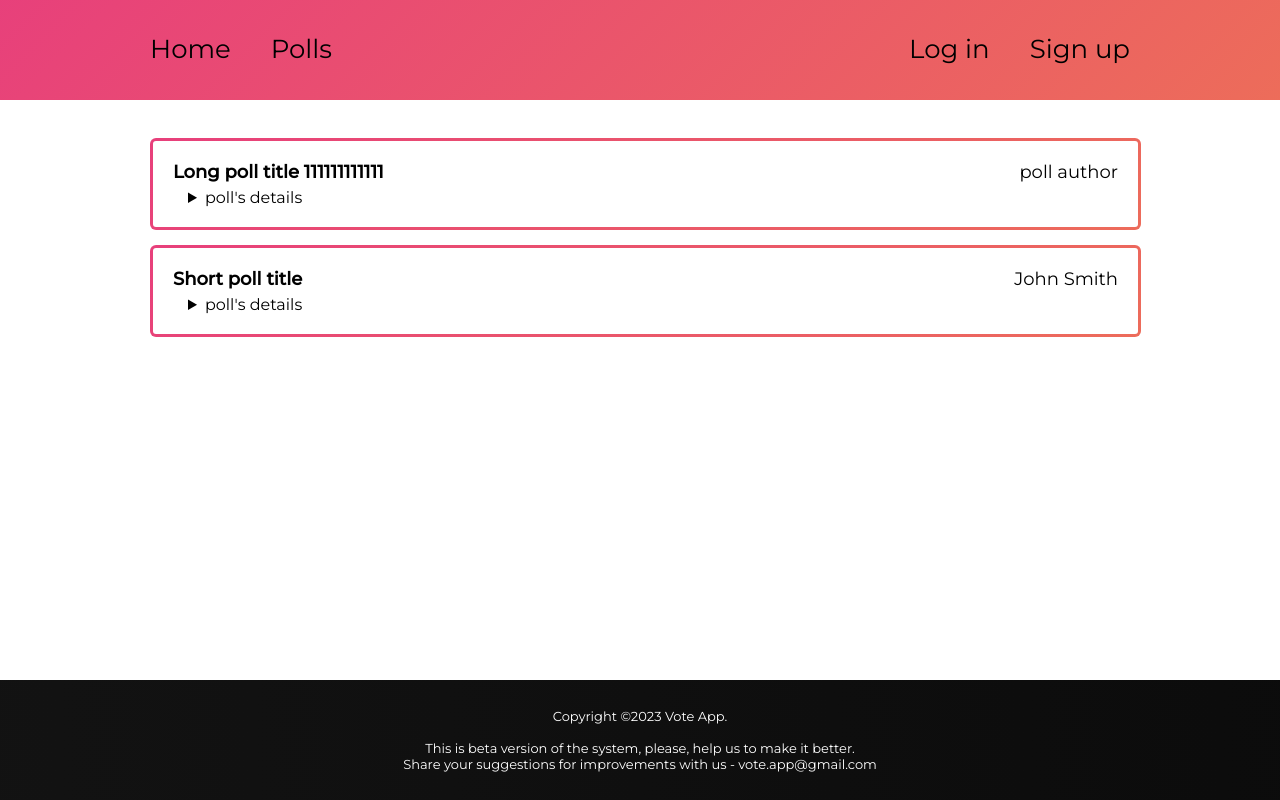
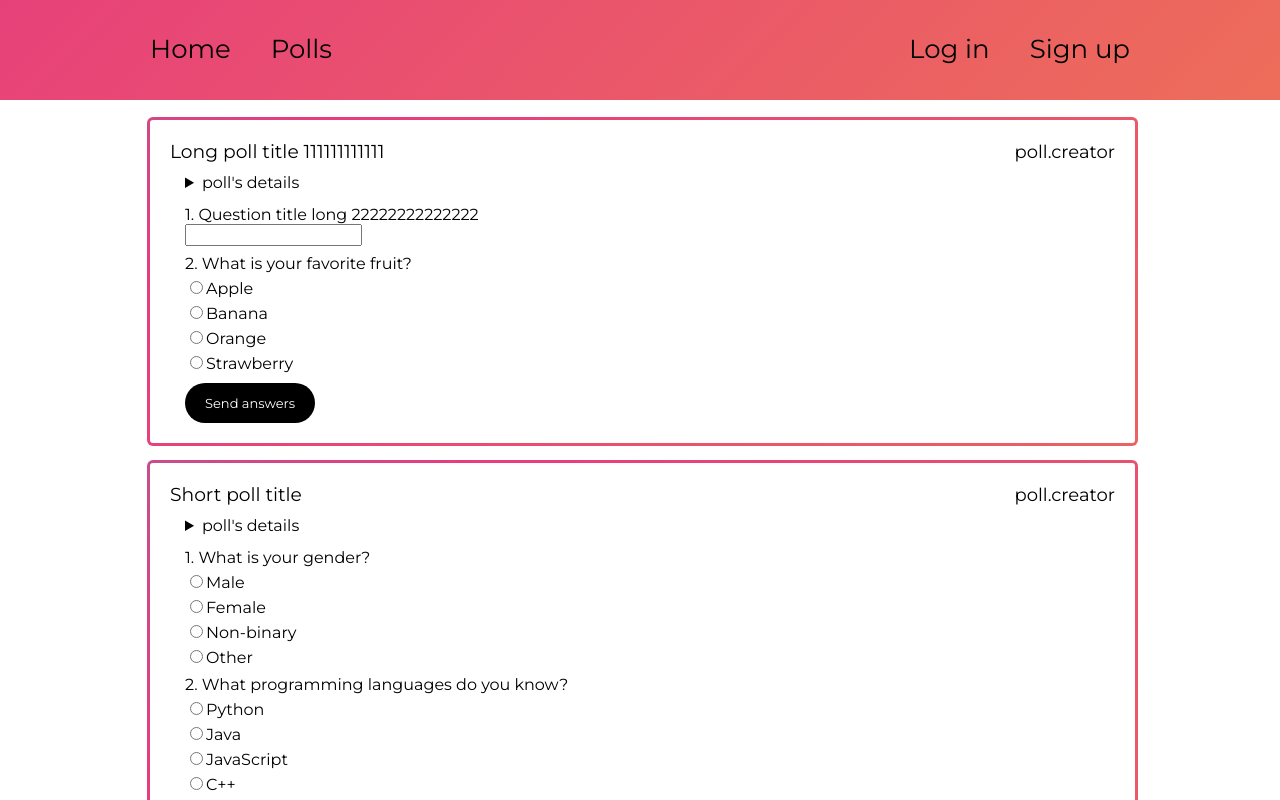
Before and after one commit to wakedupblessed/VoteApp, a React (Create React App) app in the folder web/: page / in a window 1280 px wide. Shown: the top 800 px of the page. Built offline with nearby package versions, Linux system fonts and the light colour scheme.

Commit message:
single question container styled

```diff
--- a/web/src/App.tsx
+++ b/web/src/App.tsx
@@ -14,7 +14,7 @@ export default function App() {
         <Header />
         <PageContent>
           {/* <StyledHr /> */}
-          {/* <PollsContainer /> */}
+          <PollsContainer />
           <PollsPreviewContainer />
         </PageContent>
         <Footer />
--- a/web/src/components/Poll/Poll.tsx
+++ b/web/src/components/Poll/Poll.tsx
@@ -1,15 +1,31 @@
 import styled from "styled-components";
 import { QuestionsContainer } from "../Questions/QuestionsContainer";
+import { gradientAnimation, StyleValues } from "../GlobalStyles";
+import { format, isValid } from "date-fns";
 
 import { IPoll } from "../../api/Polls/interfaces";
 
 export const Poll = (poll: IPoll) => {
+  const dateToString = (startDate: Date, endDate: Date) =>
+    isValid(startDate) && isValid(endDate) ? `${format(startDate, "d.M.y H:mm")} - ${format(endDate, "d.M.y H:mm")}` : "deadline not set";
+
   return (
     <StyledPoll>
       <PollInfo>
         <PollTitle>{poll.title}</PollTitle>
         <PollAuthor>poll.creator</PollAuthor>
       </PollInfo>
+      <StyledDetails>
+        <summary>poll's details</summary>
+        <p>{poll.description}</p>
+        <SyledPollDetails>
+          <div><p>Avalible:<br />{dateToString(poll.creationDate, poll.endDate)}</p></div>
+          <div>
+            <p>{poll.numberOfVote} answers</p>
+            <p>type: {poll.isAnonymous ? "anonymous" : "not anonymous"}</p>
+          </div>
+        </SyledPollDetails>
+      </StyledDetails>
       <QuestionsContainer questions={poll.question} />
     </StyledPoll>
   );
@@ -24,25 +40,62 @@ const PollInfo = styled.div`
   justify-content: space-between;
 `;
 
-const PollAuthor = styled.h4`
+const PollAuthor = styled.p`
   height: fit-content;
-  font-size: 15px;
+  font-size: ${StyleValues.commonFontWeight};
   font-weight: normal;
 `;
 
 const StyledPoll = styled.div`
+  margin-top: 20px;
+  width: calc(100% - 35px);
   display: flex;
   flex-direction: column;
-  padding: 15px;
+  padding: 20px;
   font-weight: normal;
-  border-radius: 4px;
   display: flex;
-  background-color: #fff;
-  color: #000;
-  width: 100%;
+  background: #fff;
+  position: relative;
+  border-radius: 3px;
+
+  &:after {
+    content: "";
+    position: absolute;
+    top: calc(-1 * 3px);
+    left: calc(-1 * 3px);
+    height: calc(100% + 3px * 2);
+    width: calc(100% + 3px * 2);
+    background: linear-gradient(-45deg, #ee7752, #e73c7e, #23a6d5, #23d5ab);
+    border-radius: calc(2 * 3px);
+    z-index: -1;
+    animation: ${gradientAnimation} 15s ease infinite;
+    background-size: 400% 400%;
+  }
 `;
 
 const PollTitle = styled.h3`
   margin: 0;
   font-weight: normal;
 `;
+
+
+const SyledPollDetails = styled.div`
+  display: flex;
+  flex-direction: row;
+  gap: 10px;
+  padding-top: 5px;
+  padding-left: 30px;
+  font-size: ${StyleValues.smallFontWeight};
+
+  & > div {
+    width: calc(100% / 2 - 5px);
+  }
+`;
+
+const StyledDetails = styled.details`
+  padding: 10px 10px 5px 15px;
+  font-size: ${StyleValues.smallFontWeight};
+  & > p{
+    padding-left: 30px;
+  }
+`;
--- a/web/src/components/Poll/PollPreview/PollPreview.tsx
+++ b/web/src/components/Poll/PollPreview/PollPreview.tsx
@@ -44,7 +44,7 @@ const StyledPollPreview = styled.div`
   color: #000;
   position: relative;
   border-radius: 3px;
-  margin-top: 21px;
+  margin-top: 20px;
 
   &:after {
     content: "";
--- a/web/src/components/Poll/PollsContainer.tsx
+++ b/web/src/components/Poll/PollsContainer.tsx
@@ -1,7 +1,7 @@
 import { useState, useEffect } from "react";
 import styled from "styled-components";
 
-import { gradientAnimation } from "../GlobalStyles";
+
 import { ApiResponse, IPoll } from "../../api/Polls/interfaces";
 import { PollApi } from "../../api/Polls/api";
 import { Poll } from "./Poll";
@@ -32,23 +32,5 @@ export const PollsContainer = () => {
 
 const PollContainer = styled.div`
   display: flex;
-  margin: 20px 0;
-
-  background: #fff;
-  position: relative;
-  border-radius: 3px;
-
-  &:after {
-    content: "";
-    position: absolute;
-    top: calc(-1 * 3px);
-    left: calc(-1 * 3px);
-    height: calc(100% + 3px * 2);
-    width: calc(100% + 3px * 2);
-    background: linear-gradient(-45deg, #ee7752, #e73c7e, #23a6d5, #23d5ab);
-    border-radius: calc(2 * 3px);
-    z-index: -1;
-    animation: ${gradientAnimation} 15s ease infinite;
-    background-size: 400% 400%;
-  }
+  flex-direction: column;
 `;
--- a/web/src/components/Questions/BaseQuestion.tsx
+++ b/web/src/components/Questions/BaseQuestion.tsx
@@ -14,4 +14,6 @@ const BaseQuestion: React.FC<BaseQuestionProps> = (
 
 export default BaseQuestion;
 
-const QuestionTitleStyled = styled.p``;
+const QuestionTitleStyled = styled.p`
+  margin-top: 8px;
+`;
--- a/web/src/components/Questions/QuestionsContainer.tsx
+++ b/web/src/components/Questions/QuestionsContainer.tsx
@@ -62,11 +62,23 @@ export const QuestionsContainer = (props: IQuestionsContainer) => {
       <QuestionContainerStyled>
         {props.questions.map(renderQuestion)}
       </QuestionContainerStyled>
-      <button type='submit'>Send answers</button>
+      <StyledSubmitButton type='submit'>Send answers</StyledSubmitButton>
     </form>
   );
 };
 
+const StyledSubmitButton = styled.button`
+  margin: 10px 0 0 15px;
+    padding: 12px 20px;
+    border-radius: 40px;
+    font-size: 13px;
+    color: #fff;
+    font-weight: normal;
+    background-color: #000;
+    line-height: 16px;
+    border: none;
+`;
+
 const QuestionContainerStyled = styled.div`
-  padding: 5px 15px;
+  padding: 0px 15px;
 `;
--- a/web/src/components/Questions/SingleChoiceQuestion.tsx
+++ b/web/src/components/Questions/SingleChoiceQuestion.tsx
@@ -17,7 +17,7 @@ const SingleChoiceQuestion = (props: CustomQuestionProps) => {
   return (
     <SingleChoiceQuestionStyled>
       <BaseQuestion index={props.index} title={props.data.title}>
-        <div>
+        <CoicesContainer>
           {props.data.options.map((option) => (
             <label key={option.id}>
               <input
@@ -30,7 +30,7 @@ const SingleChoiceQuestion = (props: CustomQuestionProps) => {
               {option.title}
             </label>
           ))}
-        </div>
+        </CoicesContainer>
       </BaseQuestion>
     </SingleChoiceQuestionStyled>
   );
@@ -38,4 +38,14 @@ const SingleChoiceQuestion = (props: CustomQuestionProps) => {
 
 export default SingleChoiceQuestion;
 
-const SingleChoiceQuestionStyled = styled.div``;
+const SingleChoiceQuestionStyled = styled.div`
+  display: flex;
+flex-direction: column;
+gap:5px;
+`;
+
+const CoicesContainer = styled.div`
+display: flex;
+flex-direction: column;
+gap: 5px;
+`;
```
